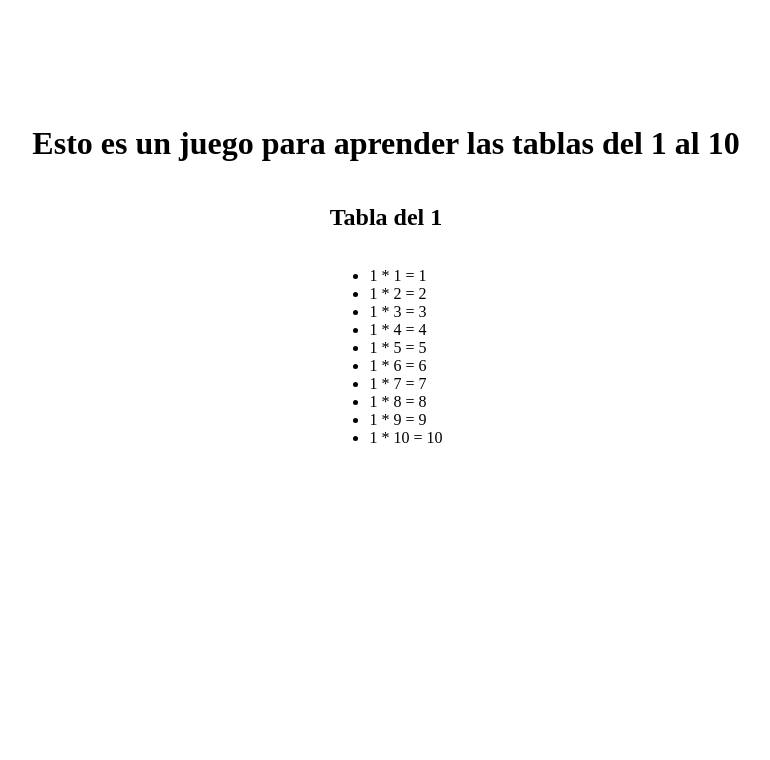
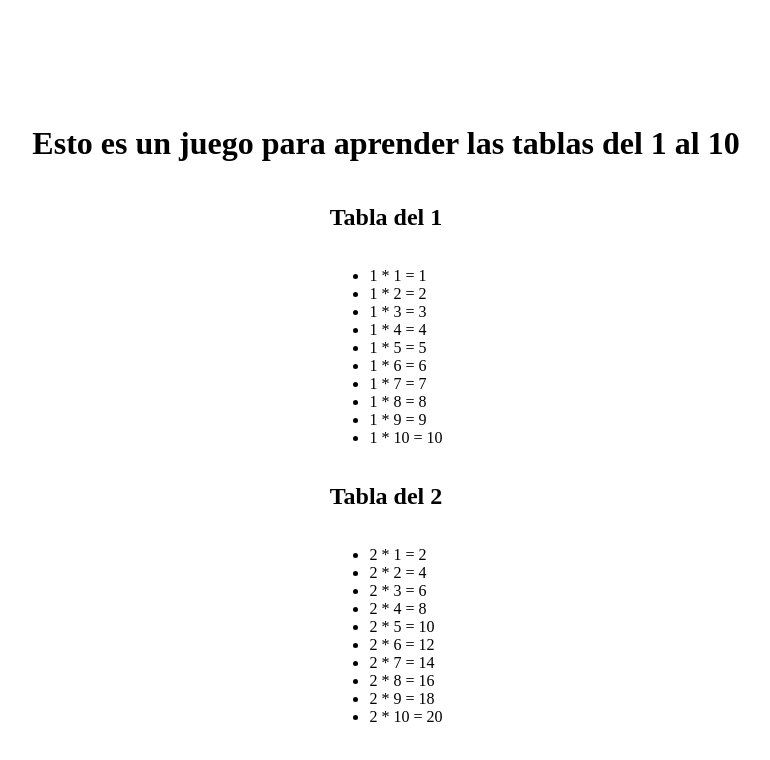
Before and after one commit to eaceto/benja.trex, a Next.js app: page /multiplicaciones in a window 1280 px wide. Shown: the top 760 px of the page, without its empty margins (254-1024 px from the left). Built offline with nearby package versions, Linux system fonts and the light colour scheme.

Commit message:
Tabla del 2

```diff
--- a/pages/multiplicaciones.tsx
+++ b/pages/multiplicaciones.tsx
@@ -9,6 +9,7 @@ export default function Multiplicaciones() {
                 <h1>
                     Esto es un juego para aprender las tablas del 1 al 10
                 </h1>
+
                 <h2>
                     Tabla del 1
                 </h2>
@@ -26,6 +27,24 @@ export default function Multiplicaciones() {
                         <li >1 * 10 = 10</li>
                     </ul>
                 </div>
+
+                <h2>Tabla del 2</h2>
+                <div>
+                    <ul>
+                        <li>2 * 1 = 2</li>
+                        <li>2 * 2 = 4</li>
+                        <li>2 * 3 = 6</li>
+                        <li>2 * 4 = 8</li>
+                        <li>2 * 5 = 10</li>
+                        <li>2 * 6 = 12</li>
+                        <li>2 * 7 = 14</li>
+                        <li>2 * 8 = 16</li>
+                        <li>2 * 9 = 18 </li>
+                        <li>2 * 10 = 20</li>
+                    </ul>
+                </div>
+
+                <h2></h2>
             </main>
         </div>
     )
```
